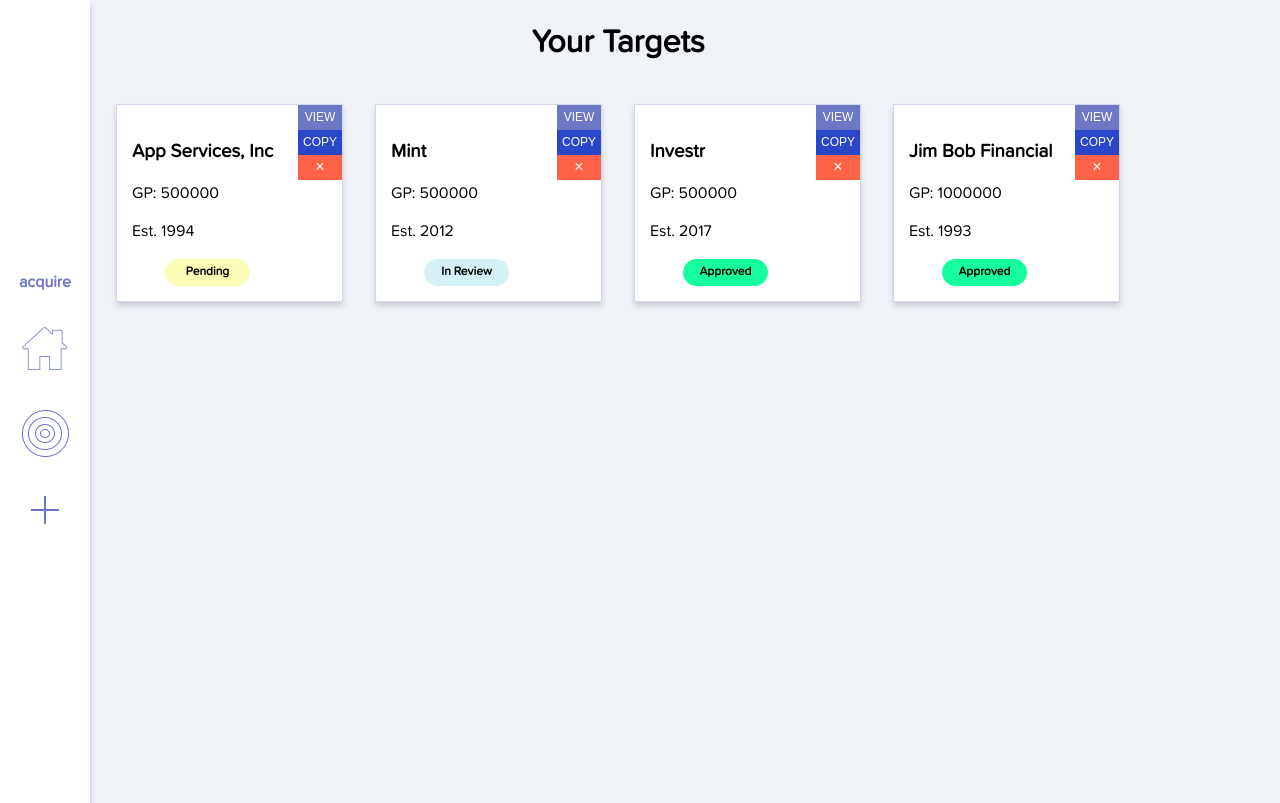
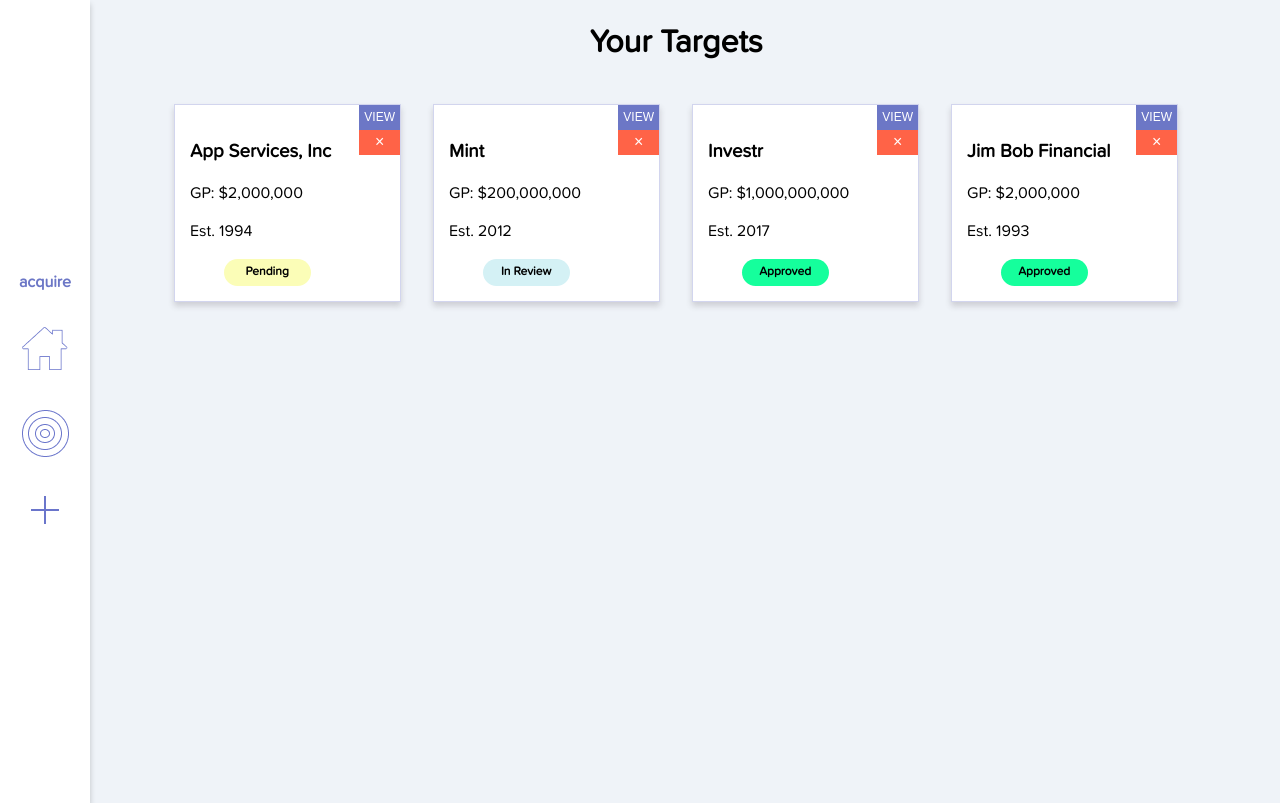
Before and after one commit to carltonf25/acquire, a React (Create React App) app: page /targets in a window 1280 px wide. Built offline with nearby package versions, Linux system fonts and the light colour scheme; a small style sheet from the web is missing.

Commit message:
center target cards in a flex container, format numbers with commas to denote thousands

```diff
--- a/src/App.scss
+++ b/src/App.scss
@@ -20,7 +20,7 @@
     'nav main main main'
     'nav main main main'
     'nav main main main';
-  grid-template-columns: 90px 1fr 1fr auto;
+  grid-template-columns: 90px 1fr;
   grid-template-rows: auto;
   grid-gap: 10px;
   height: 100vh;
--- a/src/components/TargetDetails/index.js
+++ b/src/components/TargetDetails/index.js
@@ -58,6 +58,11 @@
   // component state
   let [modalOpen, setModalOpen] = useState(false);
 
+  // format numbers with commas
+  let numberWithCommas = (x) => {
+    return x.toString().replace(/\B(?=(\d{3})+(?!\d))/g, ",");
+  }
+
   // retrieve target with ID matching URL parameter
   let target = targets.filter(t => {
     return t.id === id;
@@ -79,9 +84,9 @@
             status={target.status}
             contact={target.contact}
           />
-          <MetricCard metric={target.grossProfit} title="GROSS PROFIT" />
-          <MetricCard metric={target.cashFlow} title="CASH FLOW" />
-          <MetricCard metric={target.stockPrice} title="STOCK PRICE" />
+          <MetricCard metric={numberWithCommas(target.grossProfit)} title="GROSS PROFIT" />
+          <MetricCard metric={numberWithCommas(target.cashFlow)} title="CASH FLOW" />
+          <MetricCard metric={numberWithCommas(target.stockPrice)} title="STOCK PRICE" />
           <button
             className="btn secondary edit-btn"
             onClick={() => setModalOpen(true)}
--- a/src/components/TargetList/TargetCard.js
+++ b/src/components/TargetList/TargetCard.js
@@ -5,8 +5,9 @@
 const TargetCard = ({ target, openModal }) => {
   let history = useHistory();
 
-  let handleClick = () => {
-  };
+  let numberWithCommas = (x) => {
+    return x.toString().replace(/\B(?=(\d{3})+(?!\d))/g, ",");
+  }
 
   let openTargetDetails = () => {
     history.push(`/targets/${target.id}`);
@@ -15,13 +16,12 @@
     <div className="card target-card">
       <div className="card-info">
         <h3>{target.name}</h3>
-        <p>GP: {target.grossProfit}</p>
+        <p>GP: ${numberWithCommas(target.grossProfit)}</p>
         <p>Est. {target.yearEstablished}</p>
         <StatusBadge status={target.status} />
       </div>
       <div className="button-block">
         <button className="btn view-btn" onClick={() => openTargetDetails()}>VIEW</button>
-        <button className="btn copy-btn" onClick={() => openTargetDetails()}>COPY</button>
         <button className="btn delete-btn" onClick={() => openModal(target)}>×</button>
       </div>
     </div>
--- a/src/components/TargetList/style.scss
+++ b/src/components/TargetList/style.scss
@@ -14,8 +14,11 @@
 }
 .target-card-container {
   grid-column: 2;
+  width: 90vw;
   grid-row: 2;
   display: flex;
+  flex-wrap: wrap;
+  justify-content: center;
 }
 
 .target-card {
--- a/src/mockTargetData.js
+++ b/src/mockTargetData.js
@@ -2,8 +2,8 @@
   {
     id: '1ab4',
     name: 'App Services, Inc',
-    grossProfit: 500000,
-    cashFlow: 20000000,
+    grossProfit: 2000000,
+    cashFlow: 400000,
     yearEstablished: 1994,
     summary:
       'App Services was founded in the early 1990s, and is best known for their "iBank" finance software',
@@ -14,8 +14,8 @@
   {
     id: '8zfr',
     name: 'Mint',
-    grossProfit: 500000,
-    cashFlow: 20000000,
+    grossProfit: 200000000,
+    cashFlow: 50000000,
     yearEstablished: 2012,
     summary: 'Mint is a popular platform for managing finances',
     status: 'In Review',
@@ -25,25 +25,25 @@
   {
     id: '2b3h',
     name: 'Investr',
-    grossProfit: 500000,
+    grossProfit: 1000000000,
     cashFlow: 20000000,
     yearEstablished: 2017,
     summary:
       'Investr is an app used to invest spare change into the stock market',
     status: 'Approved',
     contact: 'graham@investr.com',
-    stockPrice: 36.3,
+    stockPrice: 75.3,
   },
   {
     id: '7h2l',
     name: 'Jim Bob Financial',
-    grossProfit: 1000000,
-    cashFlow: 25000000,
+    grossProfit: 2000000,
+    cashFlow: 100000000,
     yearEstablished: 1993,
     summary: 'Jim Bob manages finances for his cousin that hit the lottery',
     status: 'Approved',
     contact: 'jimbob@jimbob.com',
-    stockPrice: 500,
+    stockPrice: 37,
   },
 ];
 
```
